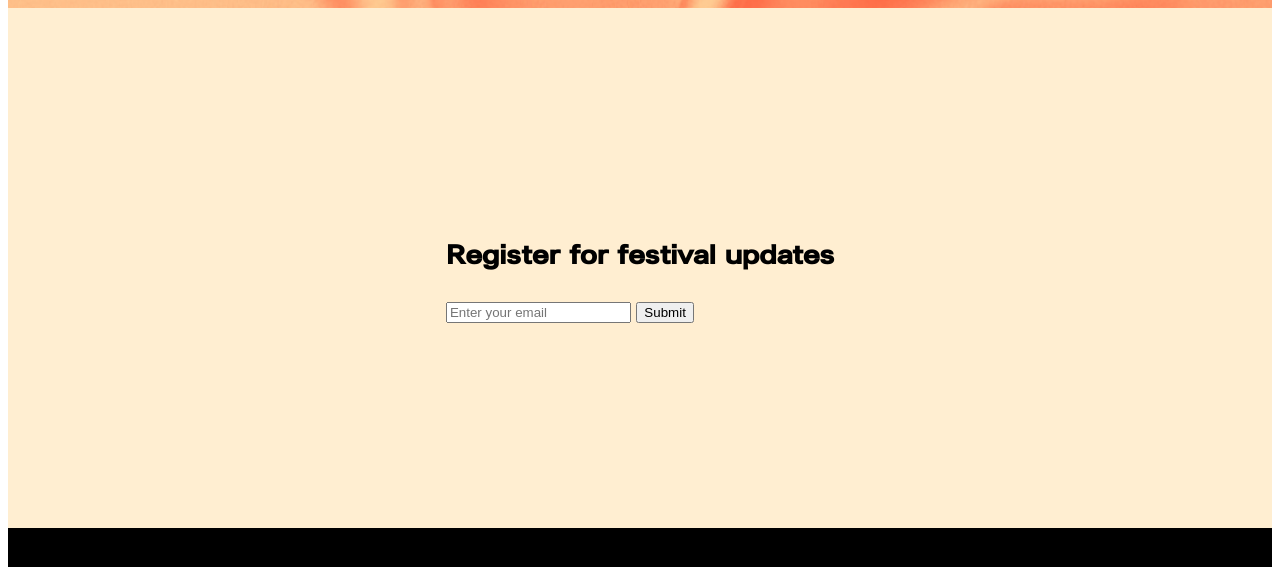
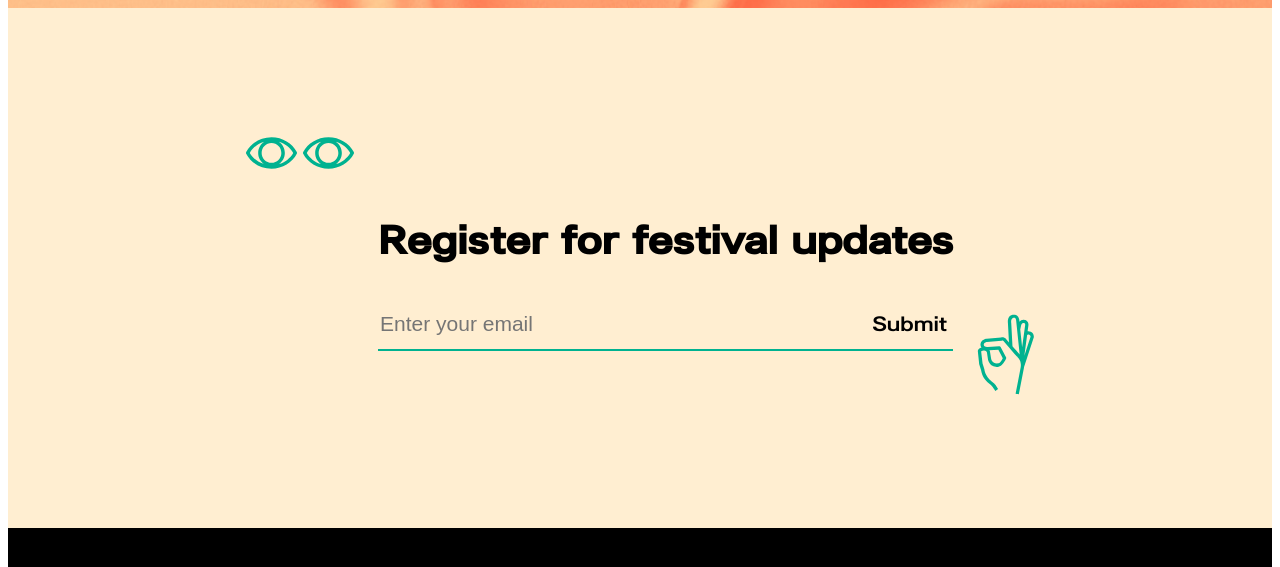
Before and after one commit to negilaxu/fifty-festival, a plain HTML site: page index.html in a window 1280 px wide. Shown: the part 3200-3767 px from the top of the page. Drawn offline with Linux system fonts and the light colour scheme; a script that the page names is missing.

Commit message:
feat: add styles for register section

```diff
--- a/fonts.css
+++ b/fonts.css
@@ -16,6 +16,8 @@
 .lunch-medium,
 .date,
 .lineup-h2,
-.button {
+.button,
+.register h2,
+.submit {
     font-family: 'LunchType-Medium', sans-serif;
 }
--- a/footer.css
+++ b/footer.css
@@ -6,6 +6,36 @@
     min-height: 65vh;
     display: flex;
     background-color: #ffeed1;
+
+    h2 {
+        font-size: 40px;
+        margin-bottom: 48px;
+        line-height: 1.1;
+    }
+
+    .container {
+        display: flex;
+    }
+}
+
+.sign-up {
+    display: flex;
+    border-bottom: 2px solid #00b290;
+    padding-bottom: 12px;
+}
+
+input {
+    background: none;
+    border: none;
+    font-size: 21px;
+}
+
+.email-input {
+    flex: 1;
+}
+
+.form {
+    margin: 48px 24px;
 }
 
 .footer {
@@ -28,5 +58,38 @@
         text-align: center;
         text-decoration: none;
     }
+}
 
+.eyes {
+    width: 108px;
+    height: 32px;
+    background-image: url(./assets/images/eyes_open.svg);
 }
+
+.hand {
+    width: 57px;
+    height: 89px;
+    background-image: url(./assets/images/ok_hand.svg);
+    align-self: flex-end;
+}
+
+.eyes,
+.hand {
+    background-size: contain;
+    background-position: center;
+    background-repeat: no-repeat;
+}
+
+@media (max-width: 780px) {
+    .register .container {
+        flex-direction: column;
+    }
+
+    .register h2 {
+        font-size: 30px;
+    }
+
+    .form {
+        margin: 24px 0;
+    }
+}
```
